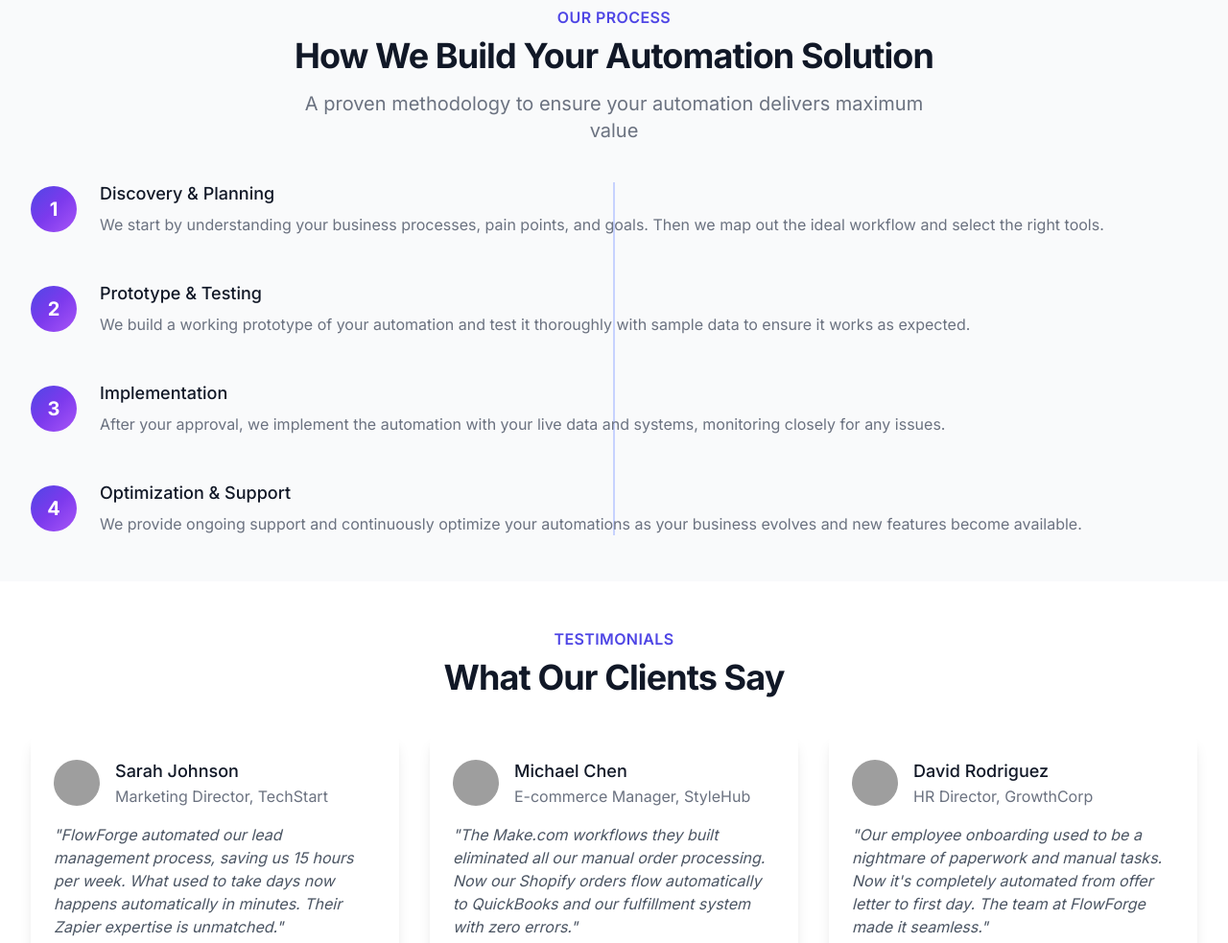
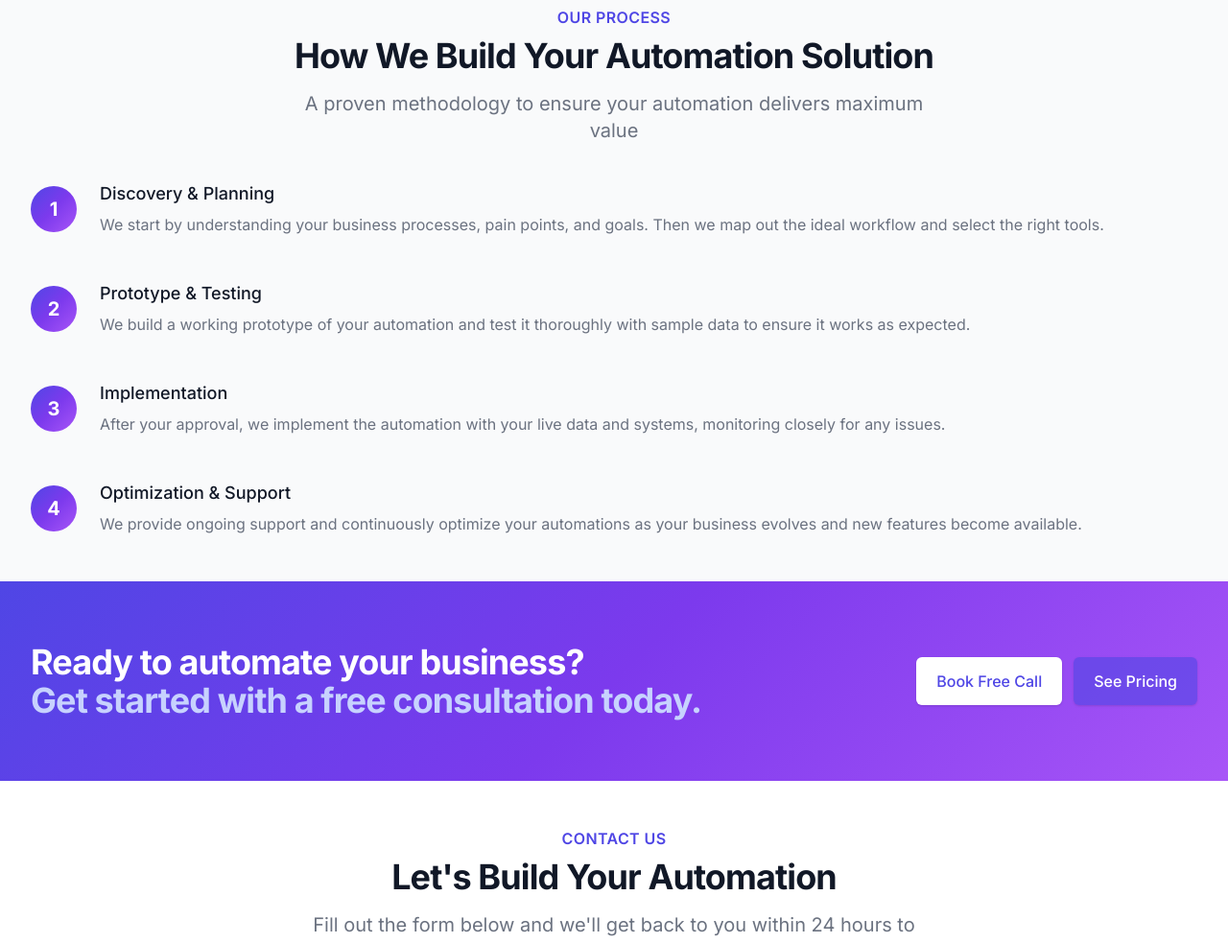
Before and after one commit to mattchx/automation-agency-landing, a plain HTML site: page index.html in a window 1280 px wide. Shown: the part 2230-3213 px from the top of the page at 96% size. Drawn offline with nearby package versions, Linux system fonts and the light colour scheme; grey boxes are pictures that could not be loaded.

Commit message:
Comment out testimonial section

```diff
--- a/index.html
+++ b/index.html
@@ -435,8 +435,6 @@
 
       <div class="mt-10">
         <div class="relative">
-          <div class="absolute left-1/2 -ml-px h-full w-0.5 bg-indigo-200" aria-hidden="true"></div>
-
           <div class="relative mb-12">
             <div class="flex items-center">
               <div class="flex-shrink-0 gradient-bg rounded-full h-12 w-12 flex items-center justify-center text-white">
@@ -502,7 +500,7 @@
   </div>
 
   <!-- Testimonials Section -->
-  <div id="testimonials" class="py-12 bg-white">
+  <!-- <div id="testimonials" class="py-12 bg-white">
     <div class="max-w-7xl mx-auto px-4 sm:px-6 lg:px-8">
       <div class="lg:text-center">
         <h2 class="text-base text-indigo-600 font-semibold tracking-wide uppercase">Testimonials</h2>
@@ -512,7 +510,7 @@
       </div>
 
       <div class="mt-10 grid grid-cols-1 gap-8 md:grid-cols-2 lg:grid-cols-3">
-        <!-- Testimonial 1 -->
+
         <div class="bg-white rounded-lg shadow-lg overflow-hidden">
           <div class="p-6">
             <div class="flex items-center">
@@ -548,7 +546,6 @@
           </div>
         </div>
 
-        <!-- Testimonial 2 -->
         <div class="bg-white rounded-lg shadow-lg overflow-hidden">
           <div class="p-6">
             <div class="flex items-center">
@@ -584,7 +581,6 @@
           </div>
         </div>
 
-        <!-- Testimonial 3 -->
         <div class="bg-white rounded-lg shadow-lg overflow-hidden">
           <div class="p-6">
             <div class="flex items-center">
@@ -621,7 +617,7 @@
         </div>
       </div>
     </div>
-  </div>
+  </div> -->
 
   <!-- CTA Section -->
   <div class="gradient-bg">
```
